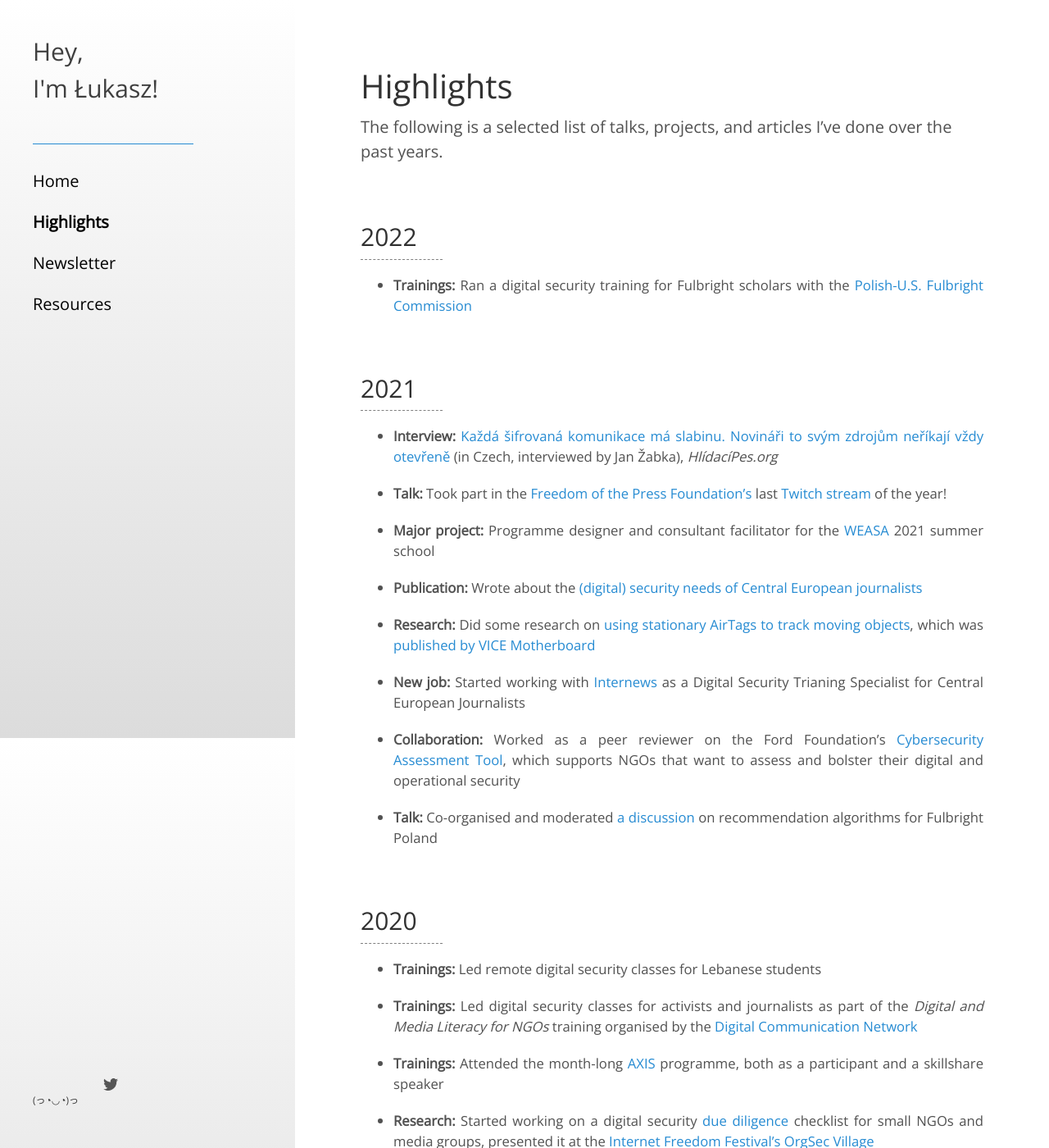
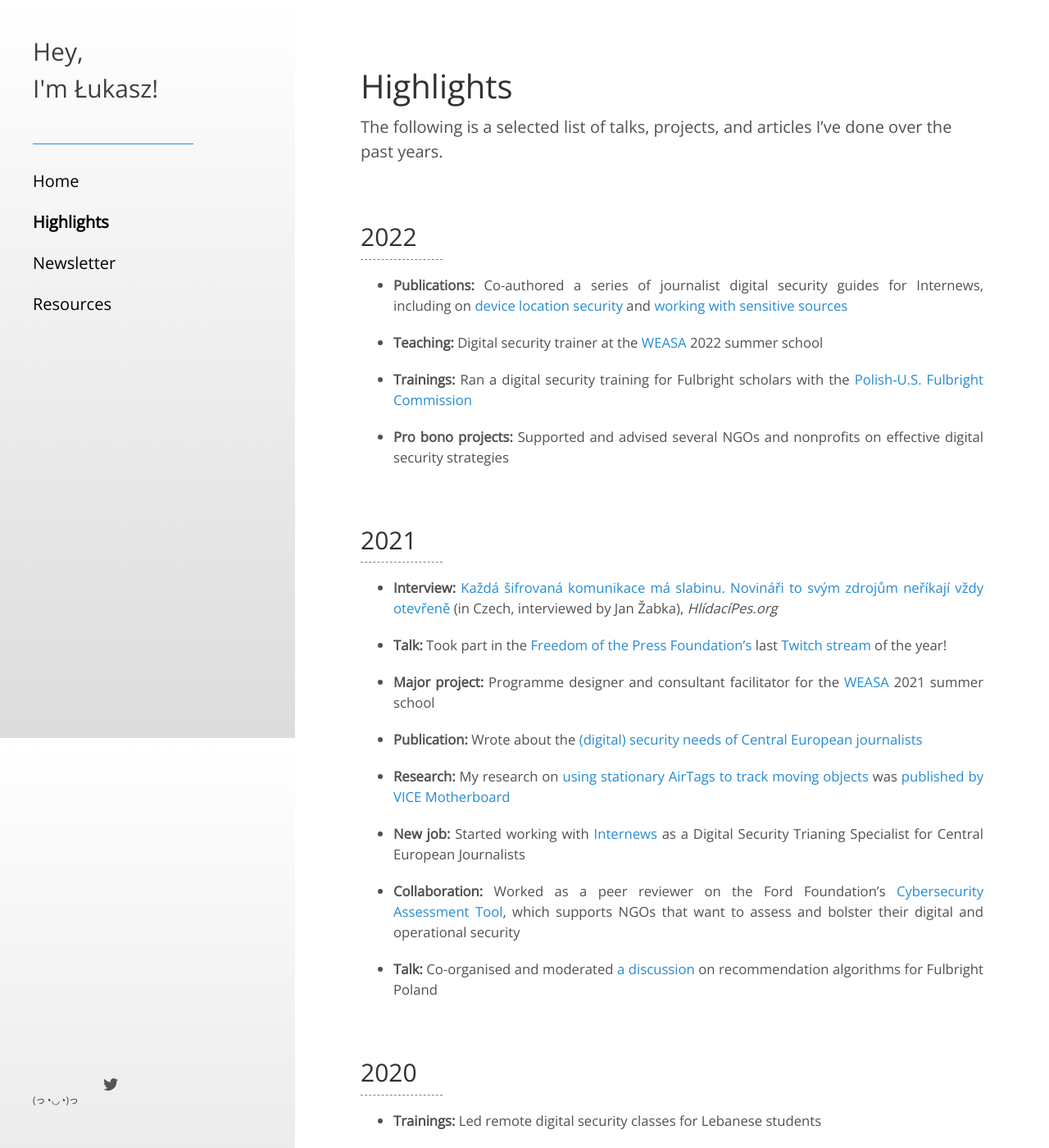
Before and after one commit to lukasz-a-krol/lukasz-a-krol.github.io, a Jekyll site: the page built from highlights.md, in a window 1280 px wide and 1400 px high. Shown: the whole window at 82% size. Built offline with Jekyll 4.4.1, drawn with Linux system fonts in a browser that asks for light colours.

Commit message:
updating description & highlights

```diff
--- a/Gemfile
+++ b/Gemfile
@@ -4,5 +4,4 @@ gem "jekyll"
 gem "jekyll-gist"
 gem "jekyll-feed"
 gem "jekyll-paginate"
-gem "jekyll-email-protect"
 gem "github-pages", group: :jekyll_plugins
--- a/highlights.md
+++ b/highlights.md
@@ -14,7 +14,13 @@ The following is a selected list of talks, projects, and articles I've done over
 
 <h2 class = "year">2022</h2>
 
+* <b>Publications:</b> Co-authored a series of journalist digital security guides for Internews, including on <a href = "https://internews.org/resource/device-location-security/" target = "_blank">device location security</a> and <a href = "https://internews.org/resource/security-considerations-when-engaging-sensitive-sources/" target = "_blank">working with sensitive sources</a>
+
+* <b>Teaching:</b> Digital security trainer at the [WEASA](https://www.weasa.org){:target="_blank"} 2022 summer school
+
 * <b>Trainings:</b> Ran a digital security training for Fulbright scholars with the [Polish-U.S. Fulbright Commission](https://en.fulbright.edu.pl/){:target="_blank"}
+
+* <b>Pro bono projects:</b> Supported and advised several NGOs and nonprofits on effective digital security strategies
 
 
 &nbsp;
@@ -31,7 +37,7 @@ The following is a selected list of talks, projects, and articles I've done over
 
 * <b>Publication:</b> Wrote about the <a href = "https://internews.org/blog/charting-the-security-needs-of-central-european-journalists/" target = "_blank">(digital) security needs of Central European journalists</a>
 
-* <b>Research:</b> Did some research on <a href = "/airtags_stationary/">using stationary AirTags to track moving objects</a>, which was <a href = "https://www.vice.com/en/article/jg8mvy/airtags-can-be-used-to-figure-out-when-a-house-is-empty-researcher-warns" target = "_blank">published by VICE Motherboard</a>
+* <b>Research:</b> My research on <a href = "/airtags_stationary/">using stationary AirTags to track moving objects</a> was <a href = "https://www.vice.com/en/article/jg8mvy/airtags-can-be-used-to-figure-out-when-a-house-is-empty-researcher-warns" target = "_blank">published by VICE Motherboard</a>
 
 * <b>New job:</b> Started working with <a href = "https://www.internews.org" target = "_blank">Internews</a> as a Digital Security Trianing Specialist for Central European Journalists
 
--- a/index.html
+++ b/index.html
@@ -13,11 +13,11 @@ permalink: /
   </head>
   <body>
 	<p>Hey, I’m Łukasz! I specialise in digital security and the wider relationship between humans and technology.</p>
-	<p>I have designed and led <a href="https://www.weasa.org" target="_blank">summer schools</a>, conducted digital security trainings, and shared ideas through many workshops and conference speeches. For more details, check out some of my <a href="/highlights/">talks and major projects.</a></p>
+	<p>Currently a digital security trainer at <a href="https://www.internews.org" target="_blank">Internews</a>, I have designed and led <a href="https://www.weasa.org" target="_blank">summer schools</a>, conducted digital security trainings, and shared ideas through many workshops and conference speeches. For more details, check out some of my <a href="/highlights/">talks and major projects.</a></p>
 	<p>Here’s a <a href="/bioandphotos/">copy-pasteable bio and photos!</a></p>
 	<p>   </p>
 	<h4 id="lets-get-in-touch">Let’s get in touch!</h4>
-	<p>I’m always looking for new projects and ideas. I’m reachable via <a href="mailto:{{ 'lukasakrol+website@gmail.com' | encode_email }}" title="my email">email</a> or Wire (lukaszkrol)</p>
+	<p>I’m always looking for new projects and ideas. I’m reachable via lukasakrol at gmail dot com or Wire (lukaszkrol)</p>
 
   </body>
 </html>
```
